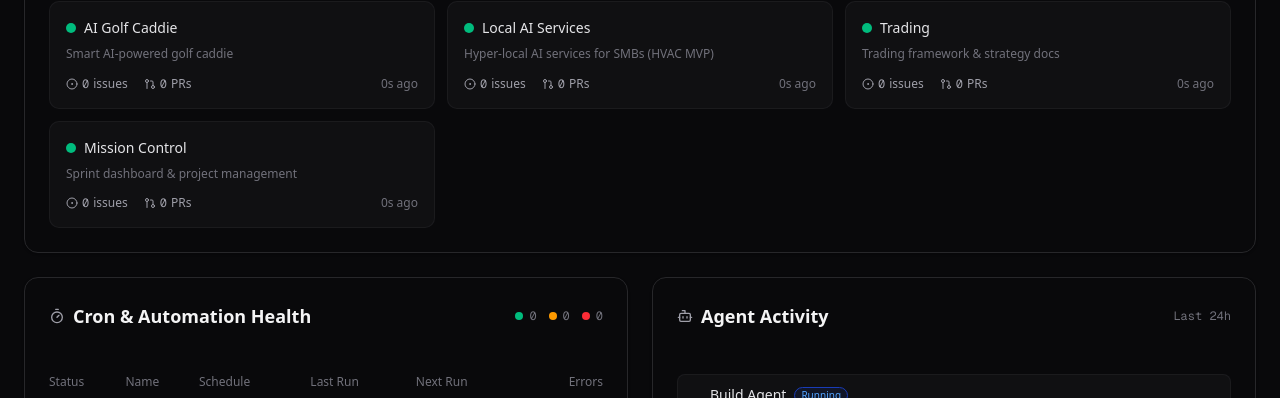
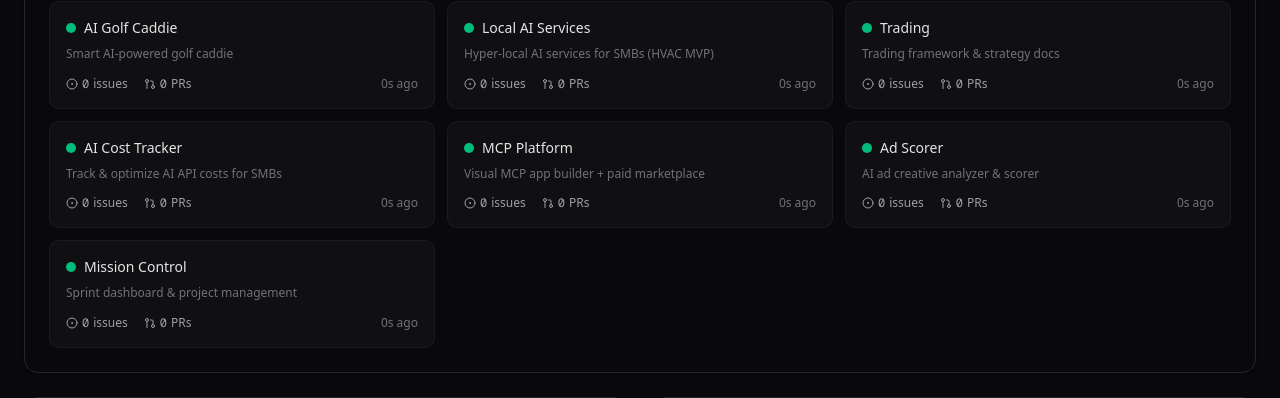
Before and after one commit to daldc/mission-control, a Next.js app: page / in a window 1280 px wide. Shown: the part 900-1298 px from the top of the page. Built offline with nearby package versions, Linux system fonts and the light colour scheme; no server answers.

Commit message:
Add ai-cost-tracker, mcp-platform, ad-scorer repos to Mission Control

```diff
--- a/src/components/dashboard/project-cards.tsx
+++ b/src/components/dashboard/project-cards.tsx
@@ -58,6 +58,24 @@ const PROJECT_META: Record<string, { name: string; description: string; deploy_u
   "daldc/trading": {
     name: "Trading",
     description: "Trading framework & strategy docs",
+    deploy_url: null,
+    paused: false,
+  },
+  "daldc/ai-cost-tracker": {
+    name: "AI Cost Tracker",
+    description: "Track & optimize AI API costs for SMBs",
+    deploy_url: null,
+    paused: false,
+  },
+  "daldc/mcp-platform": {
+    name: "MCP Platform",
+    description: "Visual MCP app builder + paid marketplace",
+    deploy_url: null,
+    paused: false,
+  },
+  "daldc/ad-scorer": {
+    name: "Ad Scorer",
+    description: "AI ad creative analyzer & scorer",
     deploy_url: null,
     paused: false,
   },
--- a/src/lib/github.ts
+++ b/src/lib/github.ts
@@ -11,6 +11,9 @@ export const REPOS = [
   "daldc/ai-golf-caddie",
   "daldc/local-ai-services",
   "daldc/trading",
+  "daldc/ai-cost-tracker",
+  "daldc/mcp-platform",
+  "daldc/ad-scorer",
   "daldc/mission-control",
 ] as const;
 
```
